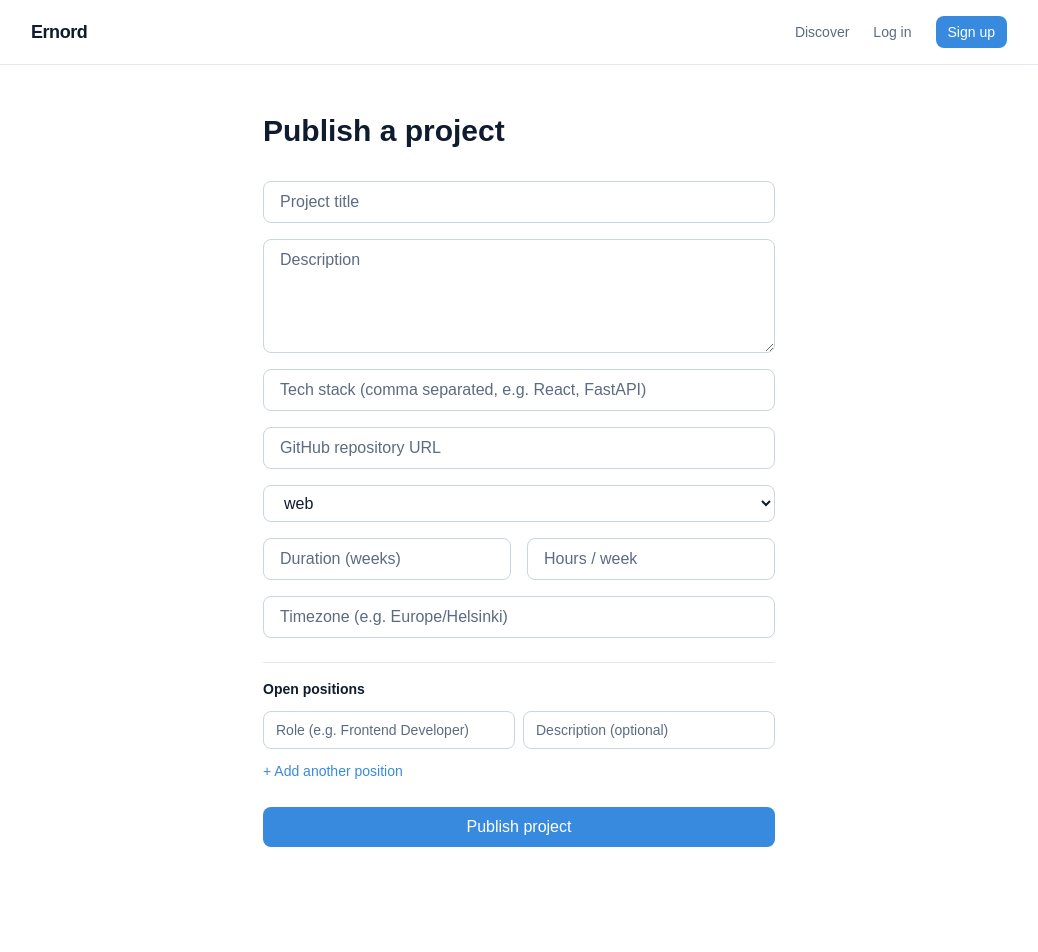
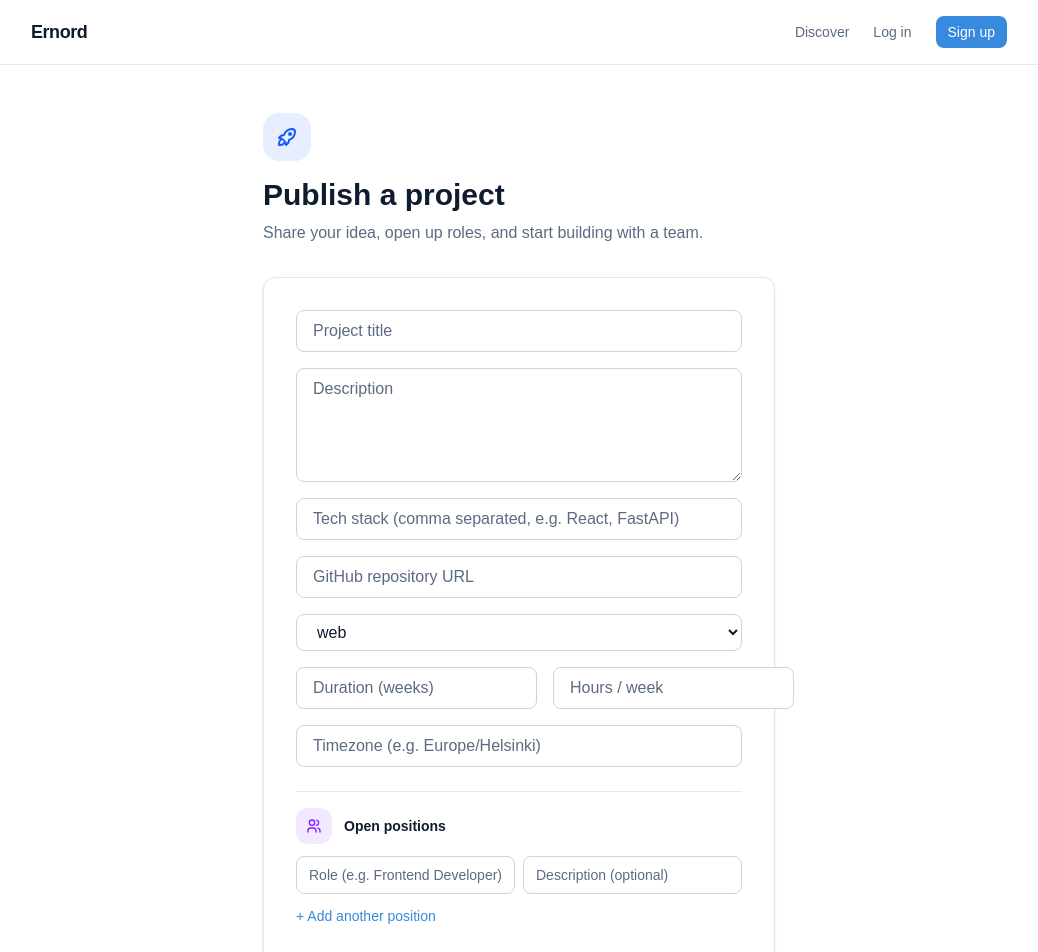
Before and after one commit to ErYusufNet/devgym, a Next.js app in the folder frontend/: page /create-project in a window 1280 px wide. Shown: the top 952 px of the page, without its empty margins (121-1159 px from the left). Before the commit the page ends 895 px from the top, so only its background shows below. Built offline with nearby package versions, Linux system fonts and the light colour scheme.

Commit message:
Apply colorful icon badge visual language to project detail and create-project pages
Co-Authored-By: Claude Sonnet 5 <noreply@anthropic.com>

```diff
--- a/frontend/src/app/create-project/page.js
+++ b/frontend/src/app/create-project/page.js
@@ -2,6 +2,9 @@
 
 import { useState } from "react";
 import { useRouter } from "next/navigation";
+import ScrollReveal from "@/components/ScrollReveal";
+import IconBadge from "@/components/IconBadge";
+import { IconRocket, IconUsers } from "@/components/icons/TablerIcons";
 
 const PROJECT_TYPES = ["web", "mobile", "saas", "desktop", "api", "game", "testing"];
 
@@ -93,9 +96,16 @@ export default function CreateProject() {
   return (
     <div className="min-h-screen bg-white px-6 py-12">
       <div className="max-w-lg mx-auto">
-        <h1 className="text-3xl font-semibold text-navy mb-8">Publish a project</h1>
+        <ScrollReveal className="mb-8">
+          <IconBadge icon={IconRocket} color="blue" />
+          <h1 className="text-3xl font-semibold text-navy mt-4 mb-2">Publish a project</h1>
+          <p className="text-secondary">Share your idea, open up roles, and start building with a team.</p>
+        </ScrollReveal>
 
-        <form onSubmit={handleSubmit} className="flex flex-col gap-4">
+        <form
+          onSubmit={handleSubmit}
+          className="flex flex-col gap-4 border border-slate-200 rounded-xl shadow-sm bg-white p-6 sm:p-8"
+        >
           <input
             type="text"
             placeholder="Project title"
@@ -166,7 +176,10 @@ export default function CreateProject() {
           />
 
           <div className="border-t border-slate-200 pt-4 mt-2">
-            <p className="text-sm font-semibold text-navy mb-3">Open positions</p>
+            <div className="flex items-center gap-3 mb-3">
+              <IconBadge icon={IconUsers} color="purple" size="sm" />
+              <p className="text-sm font-semibold text-navy">Open positions</p>
+            </div>
 
             <div className="flex flex-col gap-3">
               {positions.map((position, index) => (
--- a/frontend/src/app/discover/page.js
+++ b/frontend/src/app/discover/page.js
@@ -42,7 +42,7 @@ export default function Discover() {
             const meta = getProjectTypeMeta(project.project_type);
             return (
               <ScrollReveal key={project.id} delay={(i % 4) * 80}>
-                <div className="border border-slate-200 rounded-xl p-6 bg-white shadow-sm hover:shadow-md transition-shadow">
+                <div className="border border-slate-200 rounded-xl p-6 bg-white shadow-sm hover:shadow-md hover:-translate-y-0.5 transition-all duration-200">
                   <div className="flex items-start justify-between mb-4">
                     <IconBadge icon={meta.icon} color={meta.color} />
                     {project.project_type && (
--- a/frontend/src/app/projects/[id]/page.js
+++ b/frontend/src/app/projects/[id]/page.js
@@ -2,6 +2,10 @@
 
 import { useEffect, useState } from "react";
 import { useParams } from "next/navigation";
+import ScrollReveal from "@/components/ScrollReveal";
+import IconBadge from "@/components/IconBadge";
+import { IconUsers } from "@/components/icons/TablerIcons";
+import { getProjectTypeMeta } from "@/lib/projectTypeMeta";
 
 export default function ProjectDetail() {
   const { id } = useParams();
@@ -79,11 +83,14 @@ export default function ProjectDetail() {
     return <p className="text-center text-red-500 py-20">{error}</p>;
   }
 
+  const meta = getProjectTypeMeta(project.project_type);
+
   return (
     <div className="min-h-screen bg-white px-6 py-12">
       <div className="max-w-2xl mx-auto">
-        <div className="flex items-center justify-between mb-2">
-          <h1 className="text-3xl font-semibold text-navy">{project.title}</h1>
+        <ScrollReveal>
+          <div className="flex items-start justify-between mb-4">
+            <IconBadge icon={meta.icon} color={meta.color} />
             {project.project_type && (
               <span className="text-xs px-2 py-1 rounded-md bg-surface text-secondary capitalize">
                 {project.project_type}
@@ -91,6 +98,7 @@ export default function ProjectDetail() {
             )}
           </div>
 
+          <h1 className="text-3xl font-semibold text-navy mb-2">{project.title}</h1>
           <p className="text-secondary mb-4">{project.description}</p>
 
           <div className="flex flex-wrap gap-2 mb-4">
@@ -110,16 +118,22 @@ export default function ProjectDetail() {
               View GitHub repository
             </a>
           )}
+        </ScrollReveal>
 
-        <h2 className="text-xl font-semibold text-navy mt-8 mb-4">Open positions</h2>
+        <ScrollReveal className="mt-8">
+          <div className="flex items-center gap-3 mb-4">
+            <IconBadge icon={IconUsers} color="purple" size="sm" />
+            <h2 className="text-xl font-semibold text-navy">Open positions</h2>
+          </div>
 
           {message && (
             <p className="text-sm mb-4 text-navy">{message}</p>
           )}
 
           <div className="flex flex-col gap-3">
-          {positions.map((position) => (
-            <div key={position.id} className="border border-slate-200 rounded-xl p-5 bg-white shadow-sm flex items-center justify-between">
+            {positions.map((position, i) => (
+              <ScrollReveal key={position.id} delay={(i % 4) * 80}>
+                <div className="border border-slate-200 rounded-xl p-5 bg-white shadow-sm hover:shadow-md hover:-translate-y-0.5 transition-all duration-200 flex items-center justify-between">
                   <div>
                     <p className="font-medium text-navy">{position.role_name}</p>
                     {position.description && (
@@ -131,22 +145,24 @@ export default function ProjectDetail() {
                     <button
                       onClick={() => handleApply(position.id)}
                       disabled={applyingTo === position.id}
-                  className="text-xs px-3 py-1.5 rounded-md bg-accent text-white hover:bg-accent-hover disabled:opacity-50"
+                      className="text-xs px-3 py-1.5 rounded-md bg-accent text-white hover:bg-accent-hover disabled:opacity-50 shrink-0"
                     >
                       {applyingTo === position.id ? "Applying..." : "Apply"}
                     </button>
                   ) : (
-                <span className="text-xs px-2 py-1 rounded-md bg-surface text-secondary">
+                    <span className="text-xs px-2 py-1 rounded-md bg-surface text-secondary shrink-0">
                       filled
                     </span>
                   )}
                 </div>
+              </ScrollReveal>
             ))}
 
             {positions.length === 0 && (
               <p className="text-secondary text-sm">No positions listed.</p>
             )}
           </div>
+        </ScrollReveal>
       </div>
     </div>
   );
```
Lines whose indentation alone changed are shown as unchanged.
